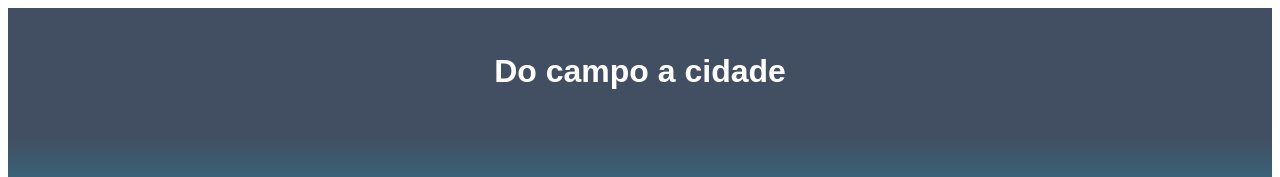
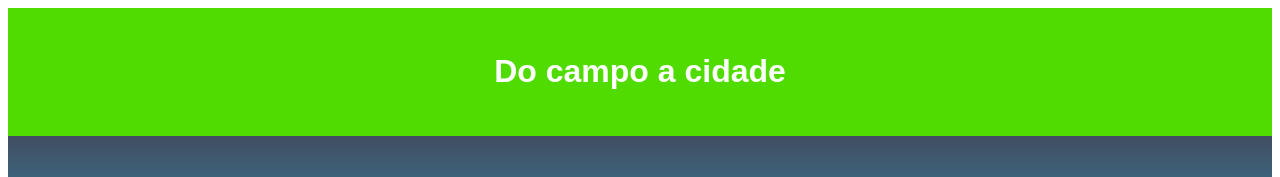
Before and after one commit to kohlerana/do-campo-para-a-cidade, a plain HTML site: page index.html in a window 1280 px wide. Shown: the top 177 px of the page. Drawn offline with Linux system fonts and the light colour scheme.

Commit message:
Update style.css

```diff
--- a/style.css
+++ b/style.css
@@ -7,7 +7,7 @@ body {
     font-family: 'Poppins', sans-serif;
 }
 .cabecalho {
-    background-color: #424E61;
+    background-color: #50DC00;
     color: white;
     display: flex;
     justify-content: space-around;
```
